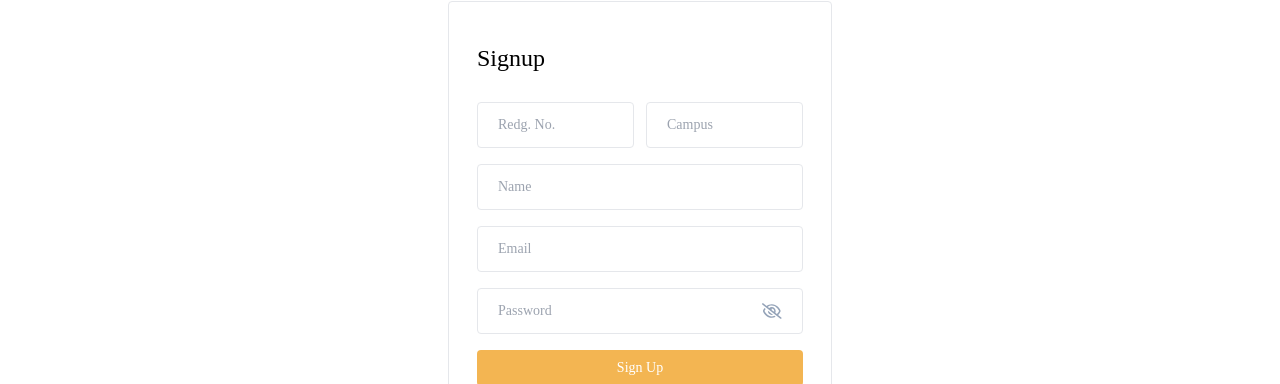
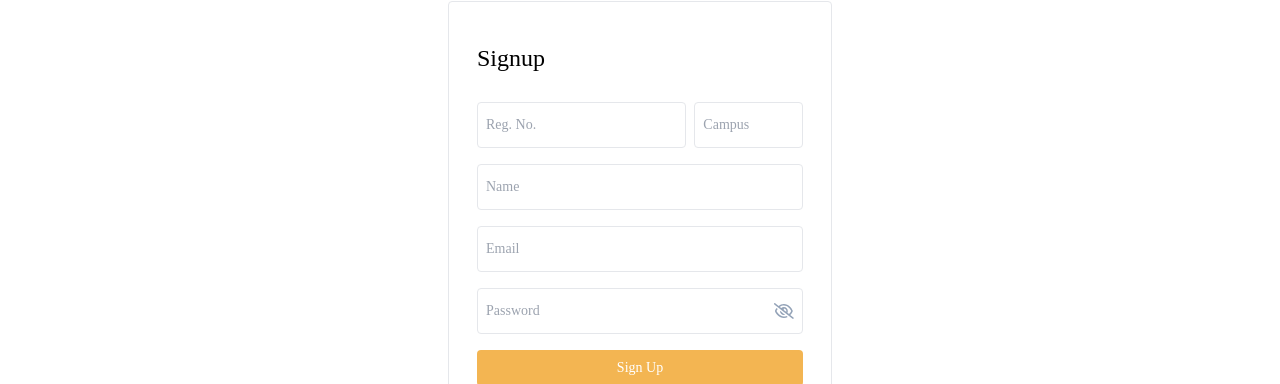
Before and after one commit to mohitRauniyar/Alumini-website, a React (Vite) app in the folder client/: page /signup in a window 1280 px wide. Shown: the part 99-483 px from the top of the page. Built offline with nearby package versions, Linux system fonts and the light colour scheme.

Commit message:
login signup

```diff
--- a/client/src/components/input/PasswordInput.jsx
+++ b/client/src/components/input/PasswordInput.jsx
@@ -11,21 +11,21 @@ const PasswordInput = ({value, onChange, placeholder}) => {
     }
 
   return (
-    <div className="flex items-center bg-transparent border-[1.5px] px-5 rounded mb-3">
+    <div className="flex items-center px-2 bg-transparent border-[1.5px]  rounded mb-3">
         <input value={value}
          onChange={onChange}
          type= {isShowPassword?'text':"password"}
          placeholder={placeholder || "Password"}
-         className="w-full text-sm bg-transparent py-3 mr-3 rounded outline-none"
+         className="w-full py-3 mr-3 text-sm bg-transparent rounded outline-none"
         />
         {
             isShowPassword? <FaRegEye
             size={22}
-            className="text-primary cursor-pointer"
+            className="cursor-pointer text-primary"
             onClick={()=>toggleShowPassword()}
         />:<FaRegEyeSlash
         size={22}
-            className="text-slate-400 cursor-pointer"
+            className="cursor-pointer text-slate-400"
             onClick={()=>toggleShowPassword()}
             />
         }
--- a/client/src/pages/Signup/Signup.jsx
+++ b/client/src/pages/Signup/Signup.jsx
@@ -8,7 +8,7 @@ const Signup = () => {
     const [name, setName] = useState("")
     const [email, setEmail] = useState("")
     const [password, setPassword] = useState("")
-    const [reg , setReg] = useState("")
+    const [reg, setReg] = useState("")
     const [error, setError] = useState(null)
     const [campus, setCampus] = useState("")
     const notify = () => toast('Here is your toast.');
@@ -18,11 +18,11 @@ const Signup = () => {
 
     const handleSignUp = async (e) => {
         e.preventDefault();
-        if(!reg){
+        if (!reg) {
             toast.error("Plese enter your Register No")
             return;
         }
-        if(!campus){
+        if (!campus) {
             toast.error("Plese enter you campus")
             return;
         }
@@ -53,23 +53,40 @@ const Signup = () => {
                     <h4 className="text-2xl mb-7">
                         Signup
                     </h4>
-                       <div className="flex gap-3">
-                       <input type="text" placeholder="Redg. No." className="input-box"
+                    {/* <div className="flex gap-3">
+                       <input type="text"  placeholder="Redg. No." className="input-box"
                             value={reg}
                             onChange={(e) => setReg(e.target.value)}
                         />
-                         <input type="text" placeholder="Campus " className="input-box"
+                         <input type="text" placeholder="Campus " className="input-box "
+                            value={campus}
+                            onChange={(e) => setCampus(e.target.value)}
+                        />
+                       </div> */}
+
+                    <div className="flex gap-2">
+                        <input
+                            type="text"
+                            placeholder="Reg. No."
+                            className="flex-1 px-2 input-box"
+                            value={reg}
+                            onChange={(e) => setReg(e.target.value)}
+                        />
+                        <input
+                            type="text"
+                            placeholder="Campus"
+                            className="w-1/3 px-2 input-box"
                             value={campus}
                             onChange={(e) => setCampus(e.target.value)}
                         />
                     </div>
 
-                        <input type="text" placeholder="Name" className="input-box"
+                    <input type="text" placeholder="Name" className="px-2 input-box"
                         value={name}
                         onChange={(e) => setName(e.target.value)}
                     />
 
-                        <input type="text" placeholder="Email" className="input-box"
+                    <input type="text" placeholder="Email" className="px-2 input-box"
                         value={email}
                         onChange={(e) => setEmail(e.target.value)}
                     />
@@ -89,7 +106,7 @@ const Signup = () => {
                     </p>
                 </form>
             </div>
-                <Toaster   position="top-right"
+            <Toaster position="top-right"
             />
 
         </div>
```
Lines whose indentation alone changed are shown as unchanged.
